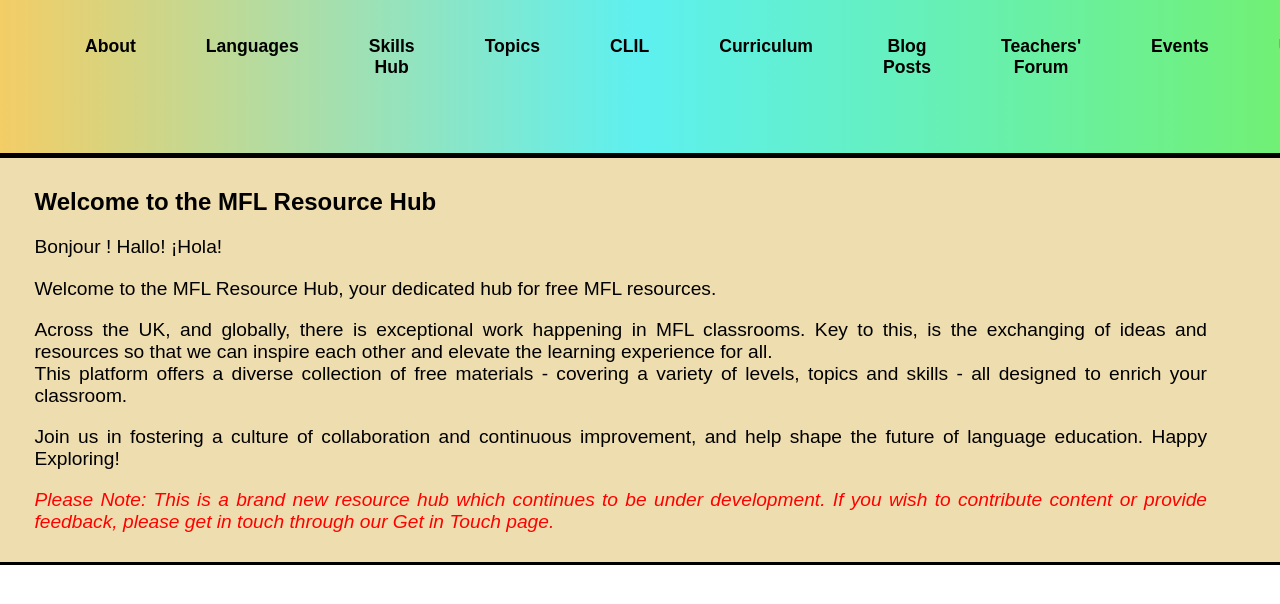
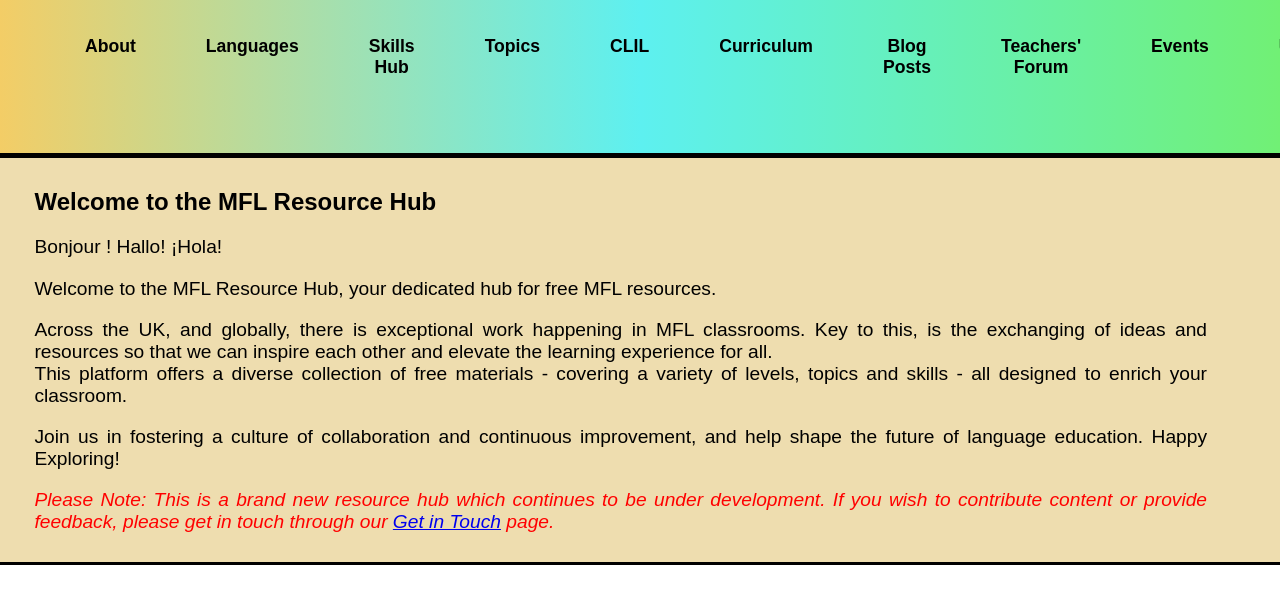
Before and after one commit to mflresourcehub/MFL-Resource-Hub, a plain HTML site: page index.html in a window 1280 px wide. Shown: the part 158-762 px from the top of the page. Drawn offline with Linux system fonts and the light colour scheme; a web font is replaced by a local one.

Commit message:
Index.html (Updating to add link to contact page)

```diff
--- a/index.html
+++ b/index.html
@@ -90,6 +90,6 @@
                 <p style="margin-bottom: 15px;">Welcome to the MFL Resource Hub, your dedicated hub for free MFL resources.</p>
                 <p>Across the UK, and globally, there is exceptional work happening in MFL classrooms. Key to this, is the exchanging of ideas and resources so that we can inspire each other and elevate the learning experience for all.<br>This platform offers a diverse collection of free materials - covering a variety of levels, topics and skills - all designed to enrich your classroom.</p>
                 <p style="margin-bottom: 15px;">Join us in fostering a culture of collaboration and continuous improvement, and help shape the future of language education. Happy Exploring!</p>
-                <p style="color: red;"><i>Please Note: This is a brand new resource hub which continues to be under development. If you wish to contribute content or provide feedback, please get in touch through our Get in Touch page.</i></p>
+                <p style="color: red;"><i>Please Note: This is a brand new resource hub which continues to be under development. If you wish to contribute content or provide feedback, please get in touch through our <a href="contact.html">Get in Touch</a> page.</i></p>
             </div>
         </section>
```
